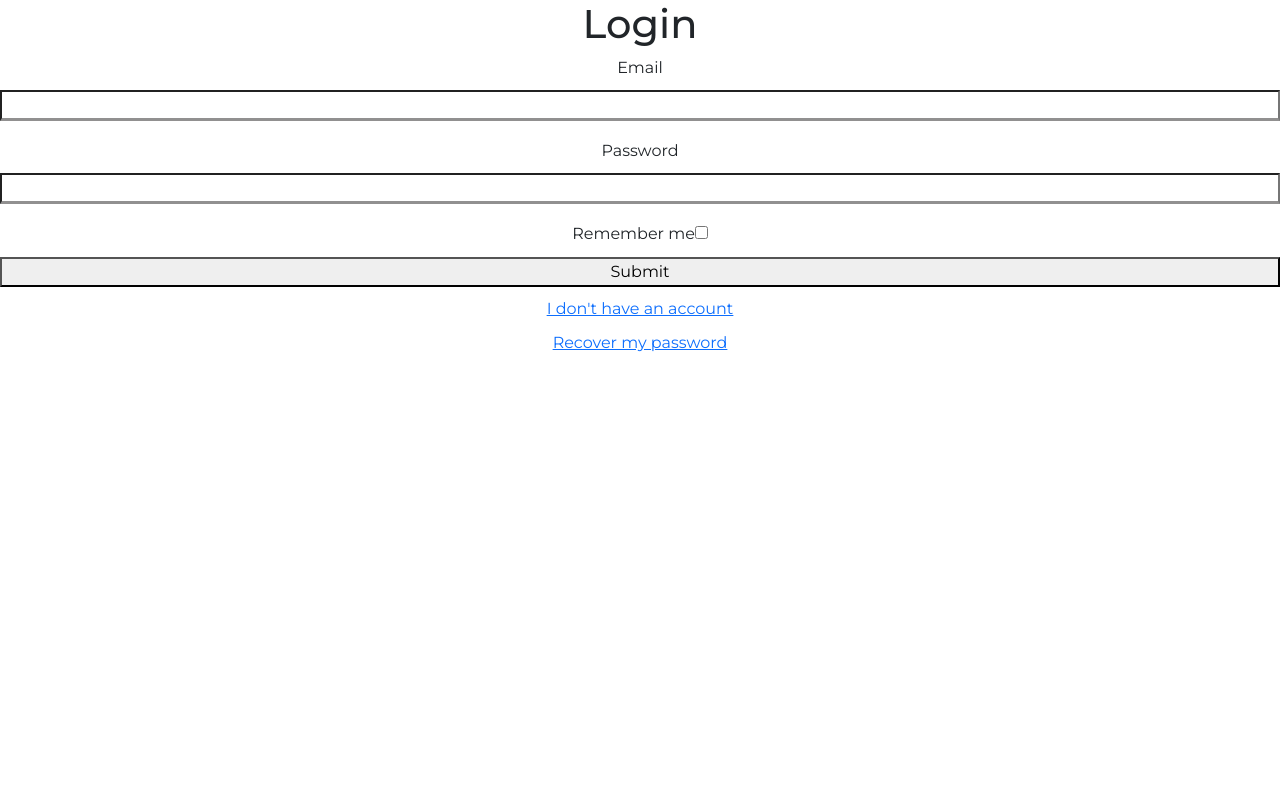
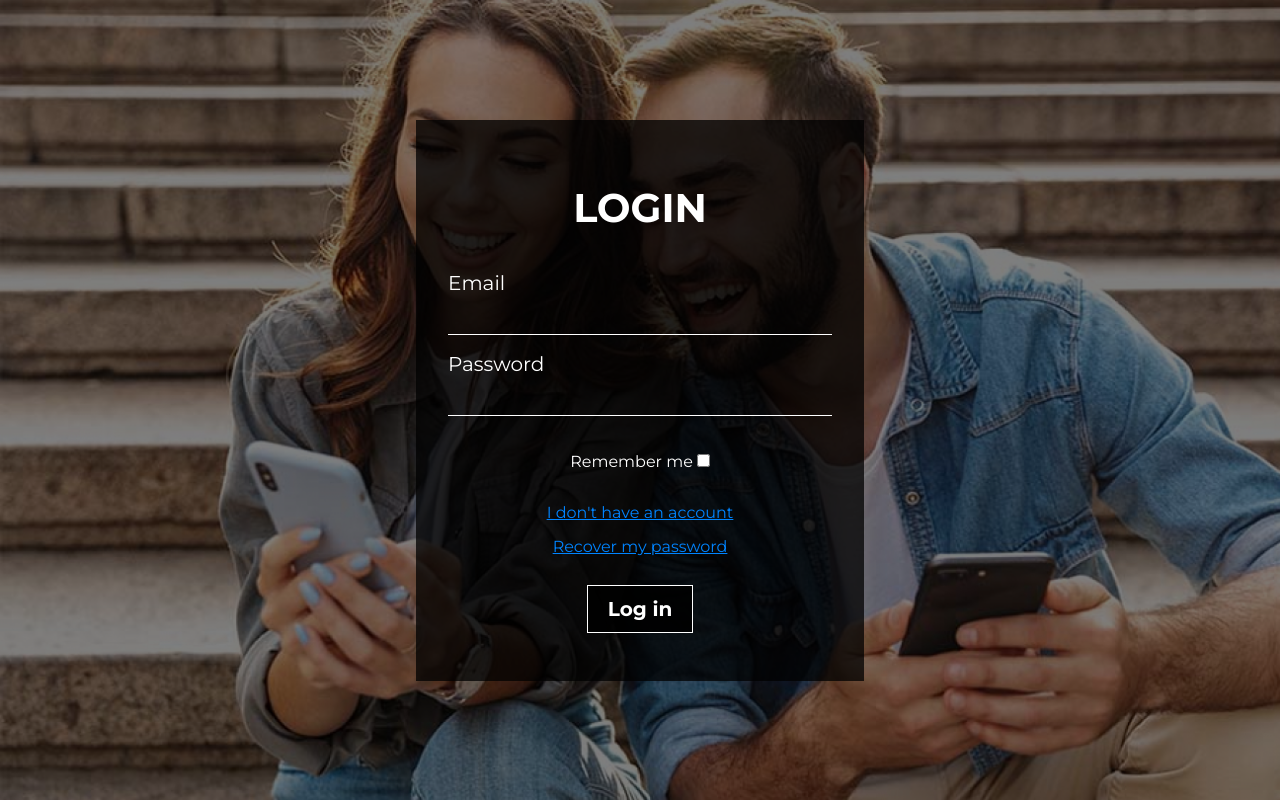
Before and after one commit to michaelhernandezrala/wallaclone-frontend, a React (Create React App) app: page /login in a window 1280 px wide. Built offline with nearby package versions, Linux system fonts and the light colour scheme.

Commit message:
frontend login

```diff
--- a/src/pages/Login/Login.css
+++ b/src/pages/Login/Login.css
@@ -5,98 +5,142 @@
   background-position: left;
 }
 
-.login > .login__overlay {
+.login__overlay {
   background-color: rgba(0, 0, 0, 0.5);
   height: 100vh;
-  position: relative;
   display: flex;
+  flex-direction: column;
   justify-content: center;
+  position: absolute;
+  width: 100%;
   align-items: center;
 }
 
-.login .login__content {
-  background-color: rgba(0, 0, 0, 0.6);
-  border-radius: 20px;
-  padding: 20px;
-  color: white;
-  width: 80%;
+.login__content {
+  position: relative;
+  width: 70%;
+  padding: 2rem;
+  background-color: rgba(0, 0, 0, 0.75);
 }
 
 .login__content > .login__title {
-  margin: 1rem 1rem 2rem;
-  font-size: 2rem;
+  color: white;
+  font-weight: bold;
+  text-transform: uppercase;
+  font-size: 1.75rem;
+  margin: 2rem;
 }
 
-.login__content > .login__form {
-  display: flex;
-  flex-direction: column;
-  justify-content: center;
-  align-items: center;
+.login__content label {
+  color: white;
+  margin-top: 0.25rem;
+  font-size: 0.95rem;
+  text-align: start;
+}
+
+.login__content .login__input {
+  background: inherit;
+  border: none;
+  border-bottom: 1px solid white;
+  outline: none;
+  color: white;
+  margin: 0;
 }
 
 .form-control-remember-me {
-  margin: 0.2rem;
-  display: flex;
-  justify-content: center;
-  align-items: center;
-  font-size: 0.7rem;
+  margin: 1.25rem auto 1rem;
+  color: white;
 }
 
-.form-control-remember-me > label {
-  margin-right: 0.5rem;
+.form-control-remember-me label {
+  color: white;
+  font-size: 1rem !important;
+  margin-right: 0.25rem;
+}
+
+.login__content .login__input:focus {
+  background-color: rgba(0, 0, 0, 0.85);
 }
 
 .login__button {
-  width: 60%;
-  margin: 0.75rem auto 1rem;
-  font-size: 0.8rem;
-  padding: 0.1rem;
-  border-radius: 5px;
-  background-color: rgb(2, 236, 14);
+  margin: 1rem auto;
+  padding: 0.25rem 1rem;
   font-weight: bold;
+  background-color: rgba(0, 0, 0, 0.9);
+  border: 1px solid white;
+  color: white;
   transition: all 300ms ease-in-out;
 }
 
 .login__button:hover {
-  background-color: rgb(28, 255, 28);
+  background-color: rgba(28, 255, 28, 0.705);
+  cursor: pointer;
+}
+
+.login__error {
+  color: red;
+  font-size: 0.7rem;
+  text-align: center;
+  margin: 0;
+}
+
+.login__link {
+  font-size: 0.75rem;
+  color: rgb(0, 132, 255);
 }
 
 /****************************** RESPONSIVE DESIGN *******************************/
 
 @media (min-width: 576px) {
-  .login .login__content {
-    width: 50%;
+  .login__content {
+    width: 55%;
+  }
+  .login__content > .login__title {
+    font-size: 2rem;
+  }
+  .login__error {
+    font-size: 0.785rem;
   }
 }
 
 @media (min-width: 768px) {
-  .form-control-remember-me {
-    font-size: 0.8rem;
+  .login__content {
+    width: 45%;
   }
   .login__content > .login__title {
-    font-size: 2.5rem;
+    font-size: 2.25rem;
   }
-  .login__button {
-    width: 50%;
+  .login__content label {
+    font-size: 1.15rem;
+  }
+  .login__error {
+    font-size: 0.95rem;
+  }
+  .login__link {
     font-size: 0.85rem;
   }
 }
 
 @media (min-width: 992px) {
-  .login .login__content {
-    width: 30%;
-  }
-  .form-control-remember-me {
-    font-size: 0.9rem;
+  .login__content {
+    width: 35%;
   }
   .login__content > .login__title {
-    font-size: 3rem;
+    font-size: 2.5rem;
   }
-  .form-control-remember-me {
-    margin: 0.5rem;
+  .login__content label {
+    font-size: 1.25rem;
+  }
+  .login__error {
+    font-size: 1rem;
   }
   .login__button {
-    width: 40%;
+    margin: 1rem auto;
+    padding: 0.5rem 1.25rem;
+    font-weight: bold;
+    font-size: 1.25rem;
+  }
+  .login__link {
     font-size: 1rem;
   }
 }
--- a/src/pages/Login/Login.js
+++ b/src/pages/Login/Login.js
@@ -3,6 +3,7 @@ import { Link } from 'react-router-dom';
 import { Formik, Field, Form } from 'formik';
 import login from '../../api/login';
 import AuthContext from '../../components/auth/context';
+import './Login.css';
 
 function Login({ history, location }) {
   const { handleLogin } = useContext(AuthContext);
@@ -57,10 +58,20 @@ function Login({ history, location }) {
             {({ errors, touched, values }) => (
               <Form>
                 <label htmlFor='email'>Email</label>
-                <Field name='email' validate={validateEmail} />
-                {errors.email && touched.email && <div>{errors.email}</div>}
+                <Field
+                  className='login__input'
+                  name='email'
+                  validate={validateEmail}
+                />
+                {errors.email && touched.email && (
+                  <div className='login__error'>{errors.email}</div>
+                )}
                 <label htmlFor='password'>Password</label>
-                <Field type='password' name='password' />
+                <Field
+                  className='login__input'
+                  type='password'
+                  name='password'
+                />
                 <div className='form-control-remember-me'>
                   <label htmlFor='checkbox'>Remember me</label>
                   <input
@@ -70,10 +81,18 @@ function Login({ history, location }) {
                     onChange={handleChange}
                   />
                 </div>
-                <button type='submit'>Submit</button>
-                {errorLogin.isError ? <p>{errorLogin.message}</p> : null}
-                <Link to='/register'>I don't have an account</Link>
-                <Link to='/forgottenPassword'>Recover my password</Link>
+                {errorLogin.isError ? (
+                  <p className='login__error'>{errorLogin.message}</p>
+                ) : null}
+                <Link className='login__link' to='/register'>
+                  I don't have an account
+                </Link>
+                <Link className='login__link' to='/forgottenPassword'>
+                  Recover my password
+                </Link>
+                <button className='login__button' type='submit'>
+                  Log in
+                </button>
               </Form>
             )}
           </Formik>
--- a/src/pages/Register/Register.css
+++ b/src/pages/Register/Register.css
@@ -76,6 +76,7 @@
 .register__already-have-account {
   margin: 0.5rem auto;
   font-size: 0.8rem;
+  color: rgb(0, 132, 255);
 }
 
 /****************************** RESPONSIVE DESIGN *******************************/
```
